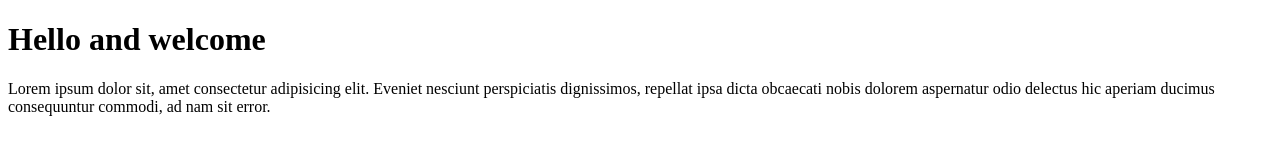
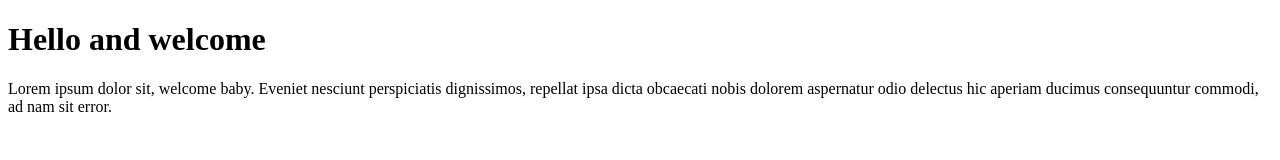
Before and after one commit to josefcode/welcome, a plain HTML site: page index.html in a window 1280 px wide. Drawn offline with Linux system fonts and the light colour scheme.

Commit message:
update paragraph

```diff
--- a/index.html
+++ b/index.html
@@ -8,10 +8,9 @@
   <body>
     <h1>Hello and welcome</h1>
     <p>
-      Lorem ipsum dolor sit, amet consectetur adipisicing elit. Eveniet nesciunt
-      perspiciatis dignissimos, repellat ipsa dicta obcaecati nobis dolorem
-      aspernatur odio delectus hic aperiam ducimus consequuntur commodi, ad nam
-      sit error.
+      Lorem ipsum dolor sit, welcome baby. Eveniet nesciunt perspiciatis
+      dignissimos, repellat ipsa dicta obcaecati nobis dolorem aspernatur odio
+      delectus hic aperiam ducimus consequuntur commodi, ad nam sit error.
     </p>
   </body>
 </html>
```
